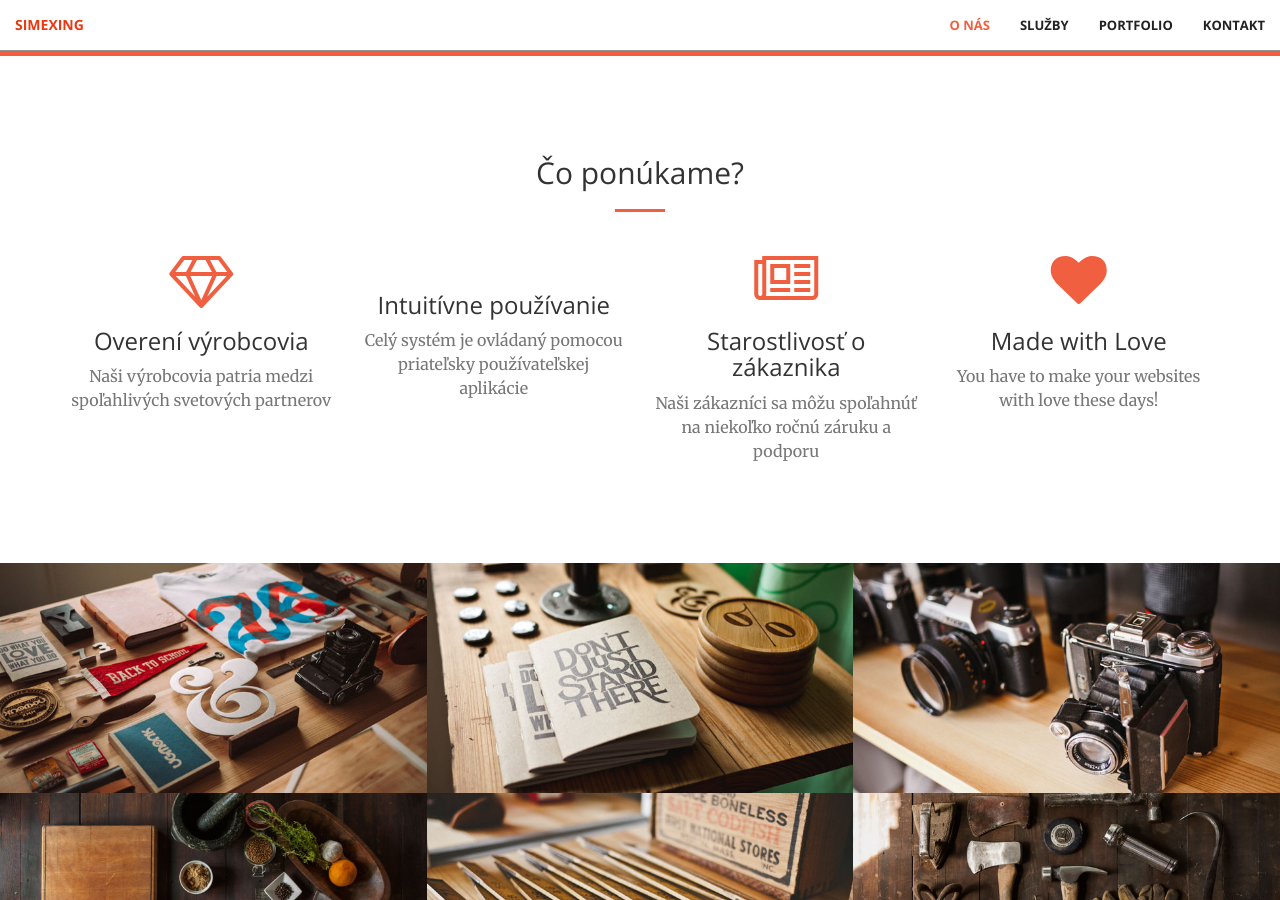
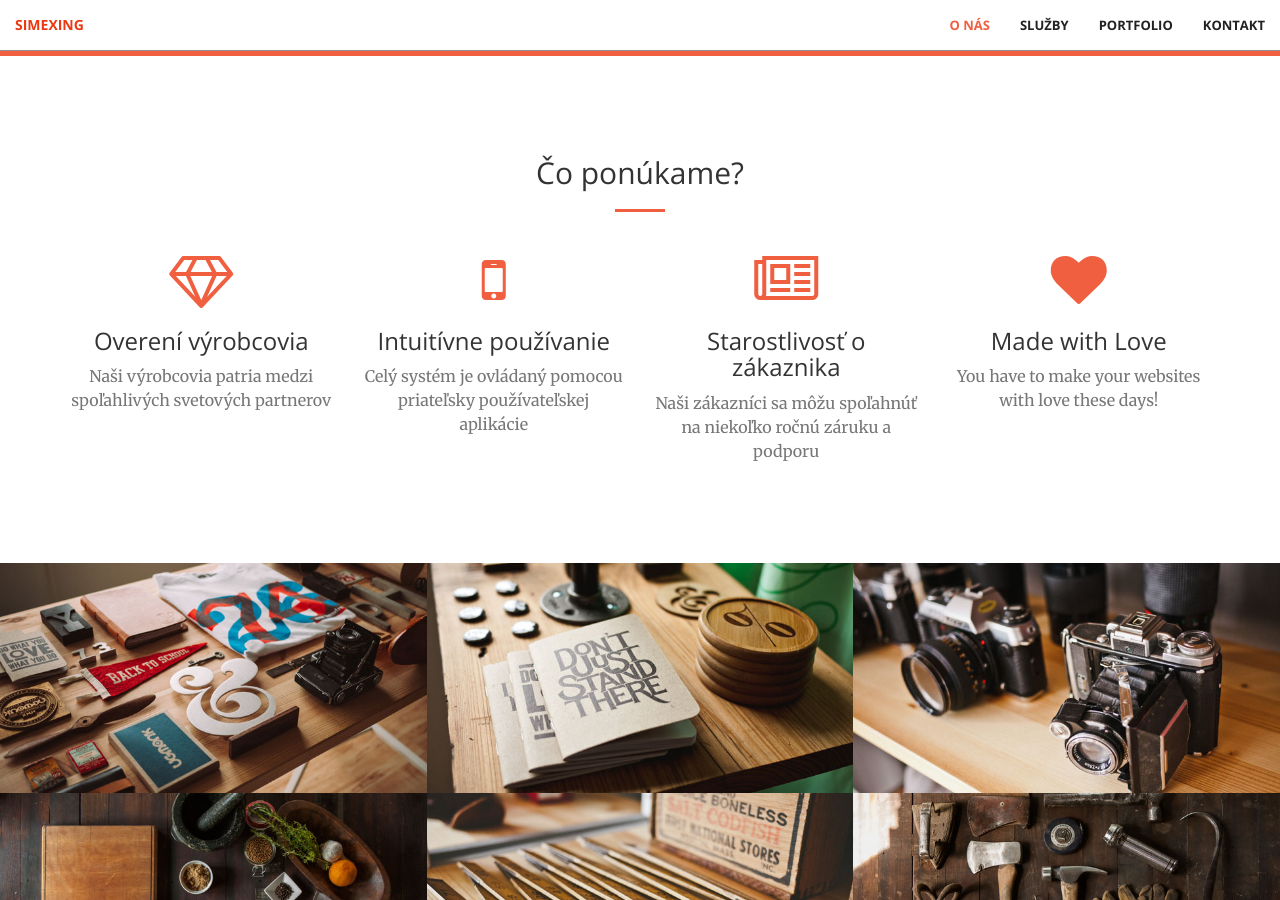
Before and after one commit to stesi13/simexing, a Jekyll site: the page built from index.html, in a window 1280 px wide and 900 px high, scrolled down 1238 px. Built offline with Jekyll 4.4.1, drawn with Linux system fonts in a browser that asks for light colours.

Commit message:
Update services.html

```diff
--- a/_includes/services.html
+++ b/_includes/services.html
@@ -19,7 +19,7 @@
             </div>
             <div class="col-lg-3 col-md-6 text-center">
                 <div class="service-box">
-                    <i class="fas fa-mobile" wow bounceIn text-primary" data-wow-delay=".1s"></i>
+                    <i class="fa fa-4x fa-mobile wow bounceIn text-primary" data-wow-delay=".2s"></i>
                     <h3>Intuitívne používanie</h3>
                     <p class="text-muted">Celý systém je ovládaný pomocou priateľsky používateľskej aplikácie</p>
                 </div>
```
